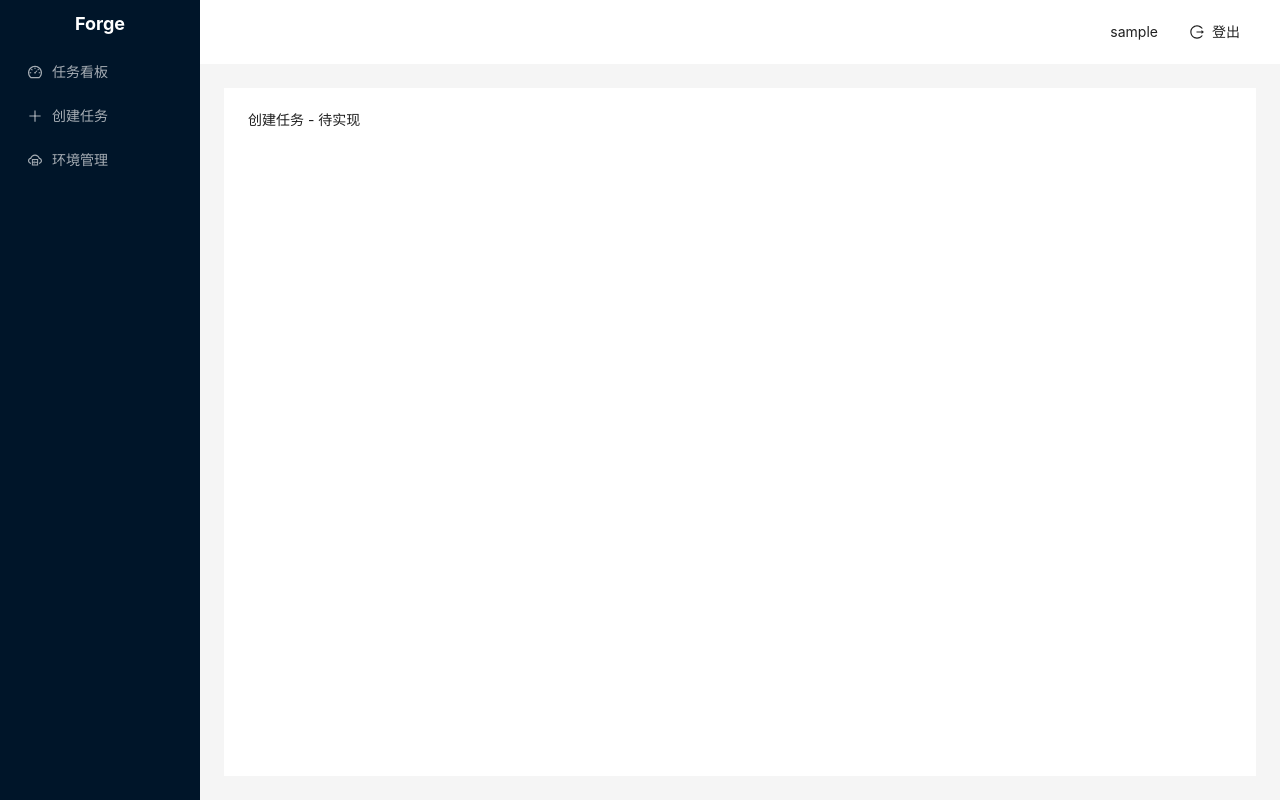
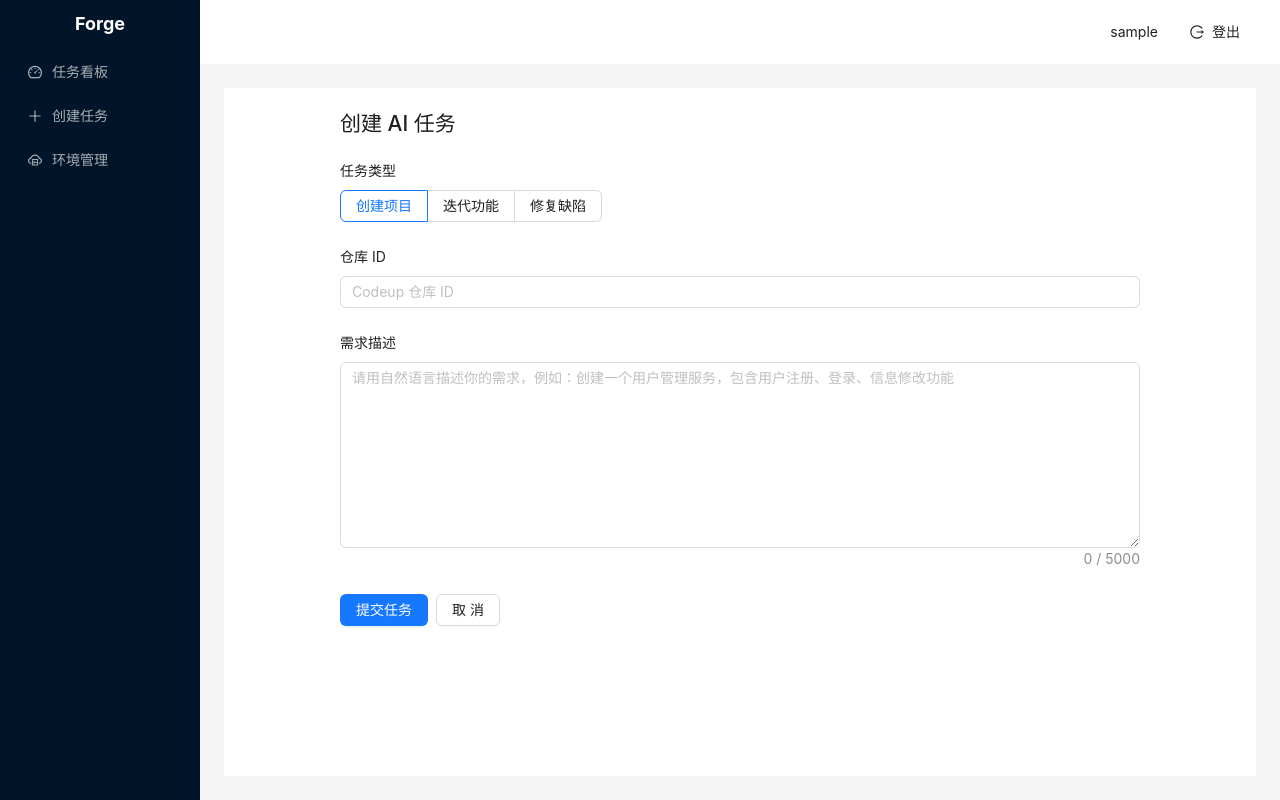
Before and after one commit to Guohao1020/forge, a Vue app in the folder forge-portal/: page /tasks/create in a window 1280 px wide. Built offline with nearby package versions, Linux system fonts and the light colour scheme; sample sign-in values are in the browser's storage.

Commit message:
feat(m6): add task creation page with requirement input

```diff
--- a/forge-portal/src/views/TaskCreateView.vue
+++ b/forge-portal/src/views/TaskCreateView.vue
@@ -1,3 +1,77 @@
+<script setup lang="ts">
+import { ref } from 'vue'
+import { useRouter } from 'vue-router'
+import { message } from 'ant-design-vue'
+import { createTask } from '@/api/task'
+
+const router = useRouter()
+const loading = ref(false)
+const form = ref({
+  requirement: '',
+  taskType: 'CREATE',
+  repoId: ''
+})
+
+const taskTypes = [
+  { label: '创建项目', value: 'CREATE' },
+  { label: '迭代功能', value: 'ITERATE' },
+  { label: '修复缺陷', value: 'FIX' }
+]
+
+async function handleSubmit() {
+  if (!form.value.requirement.trim()) {
+    message.warning('请输入需求描述')
+    return
+  }
+  if (!form.value.repoId.trim()) {
+    message.warning('请输入仓库 ID')
+    return
+  }
+  loading.value = true
+  try {
+    const userId = Number(localStorage.getItem('userId')) || 1
+    const task = await createTask({
+      tenantId: 1,
+      userId,
+      requirement: form.value.requirement,
+      taskType: form.value.taskType,
+      repoId: form.value.repoId
+    })
+    message.success('任务已创建')
+    router.push(`/tasks/${task.id}`)
+  } catch {
+    message.error('创建任务失败')
+  } finally {
+    loading.value = false
+  }
+}
+</script>
+
 <template>
-  <div>创建任务 - 待实现</div>
+  <div style="max-width: 800px; margin: 0 auto;">
+    <h2>创建 AI 任务</h2>
+    <a-form layout="vertical" style="margin-top: 24px;">
+      <a-form-item label="任务类型">
+        <a-radio-group v-model:value="form.taskType" :options="taskTypes" option-type="button" />
+      </a-form-item>
+      <a-form-item label="仓库 ID">
+        <a-input v-model:value="form.repoId" placeholder="Codeup 仓库 ID" />
+      </a-form-item>
+      <a-form-item label="需求描述">
+        <a-textarea
+          v-model:value="form.requirement"
+          placeholder="请用自然语言描述你的需求，例如：创建一个用户管理服务，包含用户注册、登录、信息修改功能"
+          :rows="8"
+          show-count
+          :maxlength="5000"
+        />
+      </a-form-item>
+      <a-form-item>
+        <a-space>
+          <a-button type="primary" :loading="loading" @click="handleSubmit">提交任务</a-button>
+          <a-button @click="router.push('/dashboard')">取消</a-button>
+        </a-space>
+      </a-form-item>
+    </a-form>
+  </div>
 </template>
```
